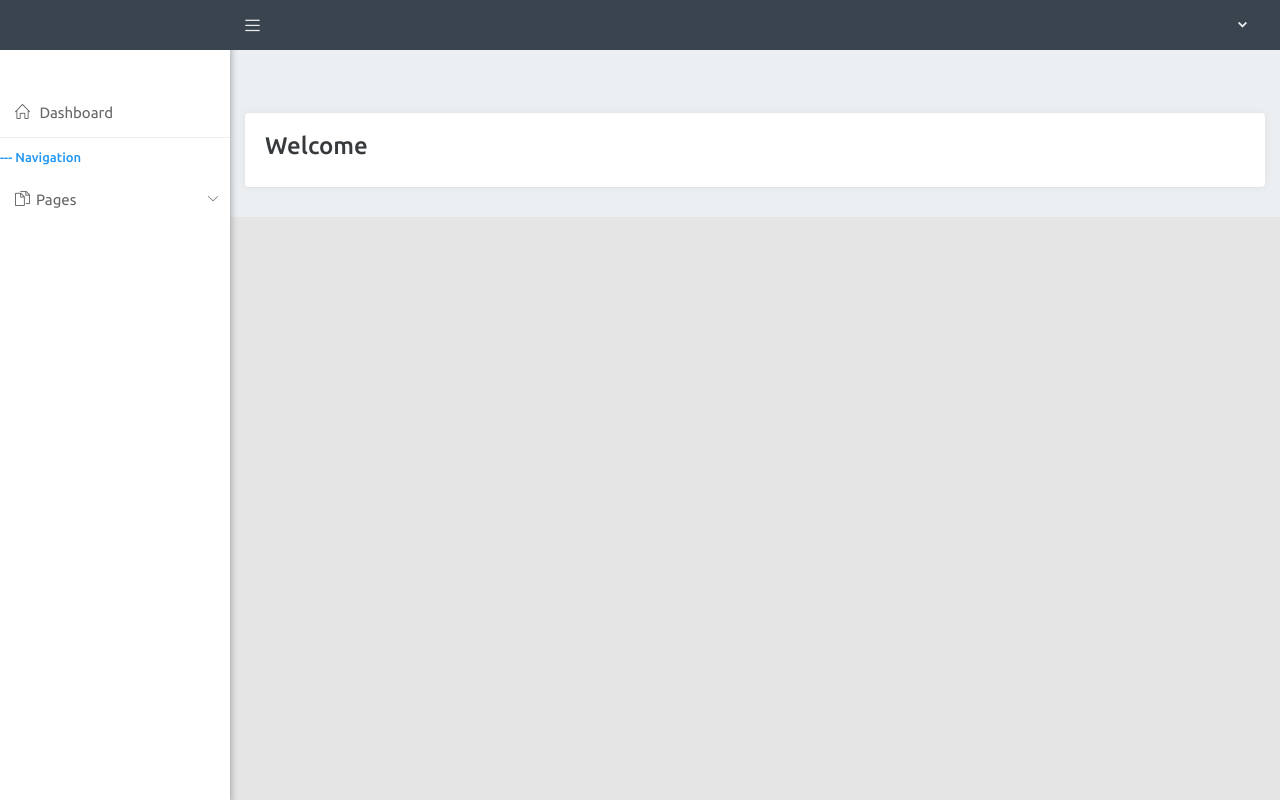
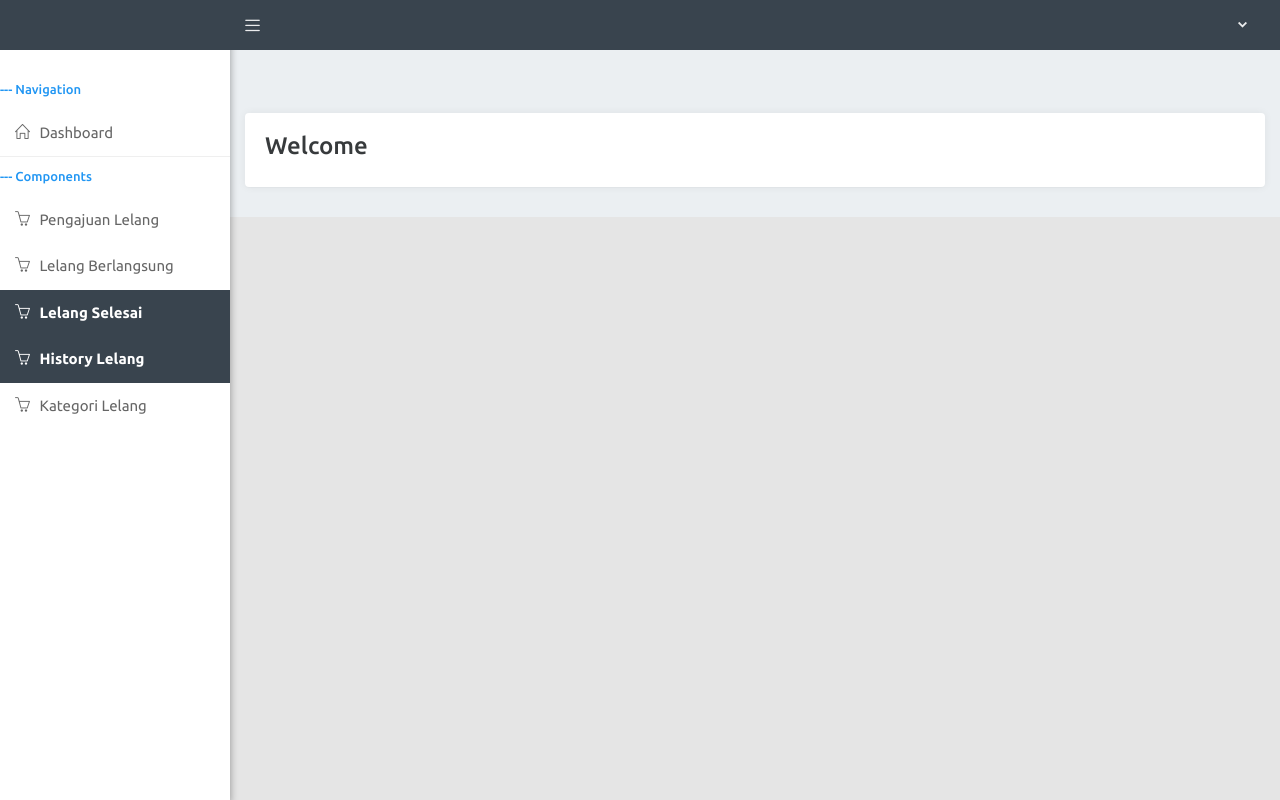
Before and after one commit to Ikkubaru/lelang, a CodeIgniter app: the page made by application/views/Admin/template.php in a window 1280 px wide. Run offline with CodeIgniter, Linux system fonts and the light colour scheme; data that the repository does not hold is empty; some libraries are stand-ins or nearby versions; some web fonts are replaced.

Commit message:
buat fitur tampilan lelang berlangsung

```diff
--- a/application/views/Admin/template.php
+++ b/application/views/Admin/template.php
@@ -83,46 +83,58 @@
             <!-- Sidebar Menu-->
             <ul class="sidebar-menu">
                <?php $halaman=$this->uri->segment(2);?>
-                <li class="nav-level"></li>
+                <li class="nav-level">--- Navigation</li>
                 <li class="<?php if($halaman == 'dashboard'){echo "active";} ?> treeview">
-                    <a class="waves-effect waves-dark" href="">
+                    <a class="waves-effect waves-dark" href="<?= base_url('dashboard');?>">
                         <i class="icon-home"></i><span> Dashboard</span>
                     </a>
                 </li>
-                <li class="nav-level">--- Navigation</li>
-
-                <li class="treeview"><a class="waves-effect waves-dark" href="#!"><i class="icon-docs"></i><span>Pages</span><i class="icon-arrow-down"></i></a>
-                    <ul class="active treeview-menu">
-                        <li><a class="waves-effect waves-dark" href="<?= base_url('admin/pengajuan') ?>" ><i class="icon-arrow-right"></i>Pengajuan Lelang</a></li>
-                        <li><a class="waves-effect waves-dark" href="" ><i class="icon-arrow-right"></i>Lelang Berlangsung</a></li>
-                        <li><a class="waves-effect waves-dark" href=""><i class="icon-arrow-right"></i> Lelang Selesai</a></li>
-                        <li><a class="waves-effect waves-dark" href=""><i class="icon-arrow-right"></i> History Lelang</a></li>
-                        <li class="<?php if($halaman == 'kategori'){echo "active";} ?>"><a class="treeview-menu " href="<?= base_url('admin/kategori') ?>"><i class="icon-arrow-right"></i> Kategori Lelang</a></li>
-                    </ul>
+                <li class="nav-level">--- Components</li>
+                <li class="<?php if($halaman == 'pengajuan'){echo "active";} ?> treeview">
+                    <a class="waves-effect waves-dark" href="<?= base_url('admin/pengajuan');?>">
+                        <i class="icon-basket"></i><span> Pengajuan Lelang</span>
+                    </a>
+                </li>
+                <li class="<?php if($halaman == 'lelang_on'){echo "active";} ?> treeview">
+                    <a class="waves-effect waves-dark" href="<?= base_url('admin/lelang_on');?>">
+                        <i class="icon-basket"></i><span> Lelang Berlangsung</span>
+                    </a>
+                </li>
+                <li class="<?php if($halaman == ''){echo "active";} ?> treeview">
+                    <a class="waves-effect waves-dark" href="<?= base_url('');?>">
+                        <i class="icon-basket"></i><span> Lelang Selesai</span>
+                    </a>
+                </li>
+                <li class="<?php if($halaman == ''){echo "active";} ?> treeview">
+                    <a class="waves-effect waves-dark" href="<?= base_url('');?>">
+                        <i class="icon-basket"></i><span> History Lelang</span>
+                    </a>
+                </li>
+                <li class="<?php if($halaman == 'kategori'){echo "active";} ?> treeview">
+                    <a class="waves-effect waves-dark" href="<?= base_url('admin/kategori');?>">
+                        <i class="icon-basket"></i><span> Kategori Lelang</span>
+                    </a>
+                </li>
+                <li class="treeview">
+                    <a class="waves-effect waves-dark" >
+                        <i class=""></i><span> </span>
+                    </a>
                 </li>
                 <?php if($this->session->userdata('level') == 'admin'){ ?>
-                <li class="nav-level">---------</li>
-                <li class="treeview"><a class="waves-effect waves-dark" href=""><i class="icofont icofont-company"></i><span>User Level</span><i class="icon-arrow-down"></i></a>
-                    <ul class="treeview-menu">
-                        <li>
-                            <a class="waves-effect waves-dark" href="<?= base_url('admin/admin') ?>">
-                                <i class="icon-arrow-right"></i>
-                                Administrator
+                <li class="<?php if($halaman == 'admin'){echo "active";} ?> treeview">
+                    <a class="waves-effect waves-dark" href="<?= base_url('admin/admin');?>">
+                        <i class="icon-people"></i><span> Administrator</span>
                     </a>
                 </li>
-                        <li>
-                            <a class="waves-effect waves-dark" href="<?= base_url('admin/petugas') ?>">
-                                <i class="icon-arrow-right"></i>
-                                Petugas
+                <li class="<?php if($halaman == 'petugas'){echo "active";} ?> treeview">
+                    <a class="waves-effect waves-dark" href="<?= base_url('admin/petugas');?>">
+                        <i class="icon-people"></i><span> Petugas</span>
                     </a>
                 </li>
-                        <li>
-                            <a class="waves-effect waves-dark" href="<?= base_url('admin/user') ?>">
-                                <i class="icon-arrow-right"></i>
-                                User Basic
+                <li class="<?php if($halaman == 'user'){echo "active";} ?> treeview">
+                    <a class="waves-effect waves-dark" href="<?= base_url('admin/user');?>">
+                        <i class="icon-people"></i><span> User Basic</span>
                     </a>
-                        </li>
-                    </ul>
                 </li>
                 <?php }?>
             </ul>
--- a/application/views/homepage.php
+++ b/application/views/homepage.php
@@ -7,7 +7,7 @@
                         <?php if($this->session->userdata('nama') == NULL){ ?>
                             <h4 class="mb-3 text-dark">Selamat Datang di NoeLelang</h4>
                             <?php }else{?>
-                        <h4 class="mb-3 text-dark">Selamat Datang <?= $nama ?></h4>
+                        <h4 class="mb-3 text-dark">Selamat Datang <?= $this->session->userdata('nama') ?></h4>
                         <?php } ?>
                         <h1 class="mb-5 display-3 text-primary">Lelang Online Nomor Satu di Penacony</h1>
                         <div class="position-relative mx-auto">
@@ -43,7 +43,7 @@
                             <ul class="nav nav-pills d-inline-flex text-center mb-5">
                                 <li class="nav-item">
                                     <a class="d-flex m-2 py-2 bg-light rounded-pill active" data-bs-toggle="pill" href="#tab-1">
-                                        <span class="text-dark" style="width: 130px;">text 1</span>
+                                        <span class="text-dark" style="width: 130px;"></span>
                                     </a>
                                 </li>
                                 <li class="nav-item">
```
Also changed, not shown: application/controllers/Admin/Lelang_on.php (added, +25 -0 lines), application/controllers/Home.php (+2 -8 lines), application/views/Admin/lelang_on.php (added, +40 -0 lines), application/views/Admin/pengajuan.php (+4 -3 lines), assets/upload/barang/20240530161634.png (deleted), assets/upload/barang/20240602175443.png (renamed from assets/upload/barang/20240530161712.png), assets/upload/barang/20240602175512.png (renamed from assets/upload/barang/20240530161622.png), assets/upload/barang/20240602175555.png (renamed from assets/upload/barang/20240602163036.png), assets/upload/barang/20240602175614.png (renamed from assets/upload/barang/20240530181022.png), assets/upload/barang/20240602175958.png (added), assets/upload/barang/20240602180217.png (added). Lines whose indentation alone changed are shown as unchanged.
